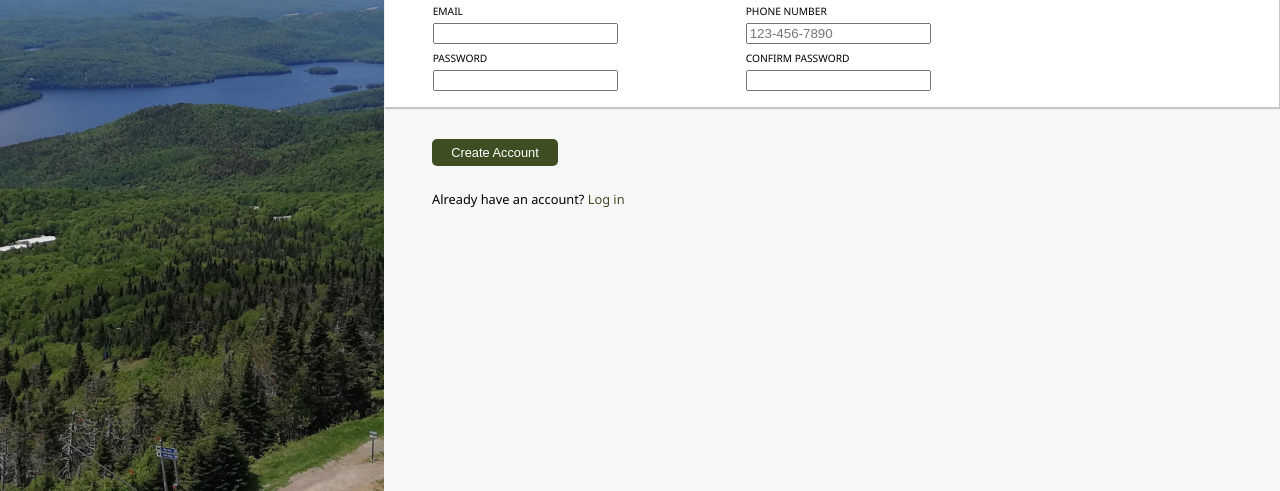
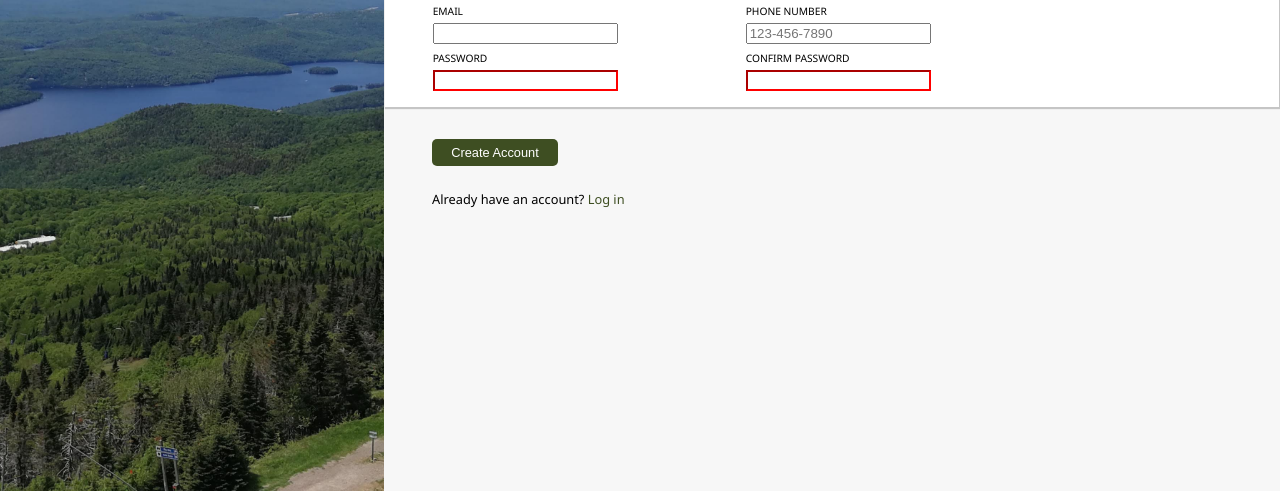
Before and after one commit to Charles-Spencer-Blancas/odin-signup, a plain HTML site: page index.html in a window 1280 px wide. Shown: the part 309-800 px from the top of the page. Drawn offline with Linux system fonts and the light colour scheme.

Commit message:
Added border error color for incorrect password formatting

```diff
--- a/index.html
+++ b/index.html
@@ -98,6 +98,7 @@
                                             type="password"
                                             name="password"
                                             id="password"
+                                            class="password"
                                         />
                                     </div>
                                     <div class="formContainer">
@@ -110,6 +111,7 @@
                                                 type="password"
                                                 name="passwordConfirm"
                                                 id="passwordConfirm"
+                                                class="password"
                                             />
                                         </div>
                                     </div>
--- a/styles.css
+++ b/styles.css
@@ -115,3 +115,7 @@ label {
     color:#3e4e22;
     text-decoration: none;
 }
+
+.password:invalid {
+    border-color: red;
+}
```
